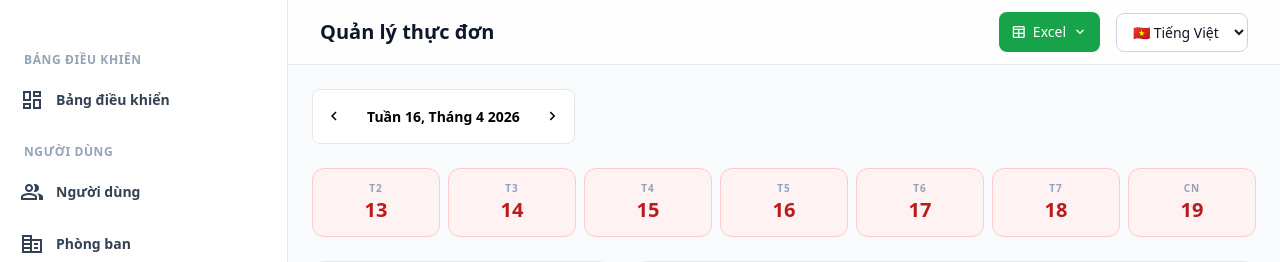
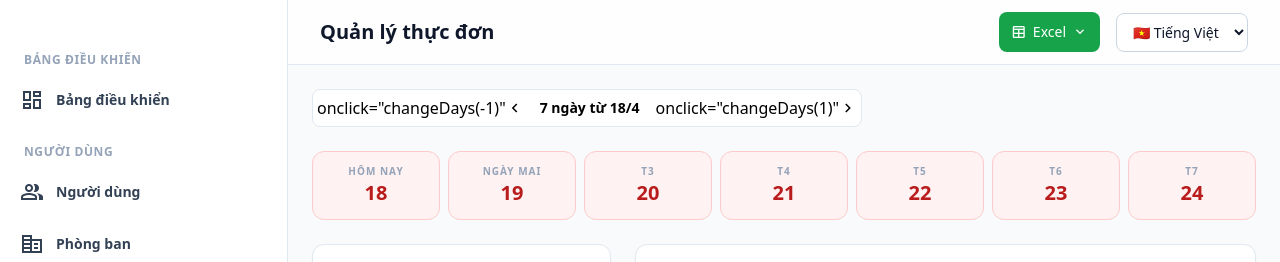
Before and after one commit to TranBinh96/SystemHR, a Python web app: template templates/admin_meals.html in a window 1280 px wide. Shown: the top 262 px of the page. Run offline with Jinja, Linux system fonts and the light colour scheme; the template is opened without the code that fills it, so the values that code supplies are empty; some libraries are stand-ins or nearby versions.

Commit message:
upload ngày chọn

```diff
--- a/templates/admin_meals.html
+++ b/templates/admin_meals.html
@@ -190,11 +190,11 @@
                 <!-- Week Navigator -->
                 <div class="mb-6 flex items-center justify-between">
                     <div class="flex items-center bg-white dark:bg-slate-800 rounded-lg border border-slate-200 dark:border-slate-800 p-1">
-                        <button onclick="changeWeek(-1)" class="p-2 hover:bg-slate-100 dark:hover:bg-slate-700 rounded-md transition-colors">
+onclick="changeDays(-1)"
                             <span class="material-symbols-outlined text-lg">chevron_left</span>
                         </button>
                         <div class="px-4 text-sm font-bold" id="weekDisplay">Tuần này</div>
-                        <button onclick="changeWeek(1)" class="p-2 hover:bg-slate-100 dark:hover:bg-slate-700 rounded-md transition-colors">
+onclick="changeDays(1)"
                             <span class="material-symbols-outlined text-lg">chevron_right</span>
                         </button>
                     </div>
@@ -385,8 +385,10 @@
             const monthNames = ['Tháng 1', 'Tháng 2', 'Tháng 3', 'Tháng 4', 'Tháng 5', 'Tháng 6',
                               'Tháng 7', 'Tháng 8', 'Tháng 9', 'Tháng 10', 'Tháng 11', 'Tháng 12'];
 
-            document.getElementById('weekDisplay').textContent =
-                `Tuần ${getWeekNumber(weekStart)}, ${monthNames[weekStart.getMonth()]} ${weekStart.getFullYear()}`;
+const startDate = new Date();
+startDate.setDate(startDate.getDate() + (currentWeekOffset * 7));
+document.getElementById('weekDisplay').textContent =
+    `7 ngày từ ${startDate.getDate()}/${startDate.getMonth() + 1}`;
         }
 
         function getWeekNumber(date) {
@@ -397,53 +399,54 @@
             return Math.ceil((((d - yearStart) / 86400000) + 1)/7);
         }
 
-        function changeWeek(offset) {
+function changeDays(offset) {
             currentWeekOffset += offset;
             updateWeekDisplay();
-            updateDayPicker(); // Update day buttons for new week
-            clearFormInline(); // Clear form when changing week
-            selectedDate = null; // Reset selected date
+            updateDayPicker();
+            clearFormInline();
+            selectedDate = null;
 
-            // Clear table
             document.getElementById('mealsTableBody').innerHTML = '';
             document.getElementById('emptyState').style.display = 'block';
-            document.getElementById('selectedDateDisplay').textContent = 'Tuần hiện tại';
+            document.getElementById('selectedDateDisplay').textContent = '7 ngày tới';
 
             loadMenus();
         }
 
-        function updateDayPicker() {
+function updateDayPicker() {
             const today = new Date();
-            today.setDate(today.getDate() + (currentWeekOffset * 7));
-            const weekStart = new Date(today);
-            weekStart.setDate(today.getDate() - today.getDay() + 1); // Monday
+            const startDay = new Date(today.getTime() + (currentWeekOffset * 7 * 24 * 60 * 60 * 1000));
 
-            const dayNames = ['T2', 'T3', 'T4', 'T5', 'T6', 'T7', 'CN'];
+            const dayNames = ['Hôm nay', 'Ngày mai', 'T3', 'T4', 'T5', 'T6', 'T7'];
             const dayPickerContainer = document.querySelector('.grid.grid-cols-7.gap-2');
 
             let html = '';
             for (let i = 0; i < 7; i++) {
-                const day = new Date(weekStart);
-                day.setDate(weekStart.getDate() + i);
+                const day = new Date(startDay.getTime() + (i * 24 * 60 * 60 * 1000));
                 const dateStr = day.toISOString().split('T')[0];
+
+                // Skip if day is in past
+                if (day < today) {
+                    html += '<div class="flex flex-col items-center p-3 opacity-50 pointer-events-none">';
+                    html += `<span class="text-[10px] uppercase font-bold tracking-widest text-slate-400 line-through">${dayNames[i] || 'Quá khứ'}</span>`;
+                    html += `<span class="text-xl font-black text-slate-400 line-through">${day.getDate()}</span>`;
+                    html += '</div>';
+                    continue;
+                }
+
                 const dayNum = day.getDate();
-
                 html += `
                     <button onclick="selectDay('${dateStr}')"
                             id="day-${dateStr}"
                             class="day-btn flex flex-col items-center p-3 bg-white dark:bg-slate-900 rounded-xl border border-slate-200 dark:border-slate-800 hover:border-green-500 transition-colors">
-                        <span class="text-[10px] uppercase font-bold tracking-widest text-slate-400">${dayNames[i]}</span>
+                        <span class="text-[10px] uppercase font-bold tracking-widest text-slate-400">${dayNames[i % dayNames.length]}</span>
                         <span class="text-xl font-black">${dayNum}</span>
                     </button>
                 `;
             }
 
             dayPickerContainer.innerHTML = html;
-
-            // Update colors after rendering new days
-            setTimeout(() => {
-                updateAllDayColors();
-            }, 100);
+            setTimeout(updateAllDayColors, 100);
         }
 
         function selectDay(date) {
```
Also changed, not shown: TODO.md (+17 -12 lines).
